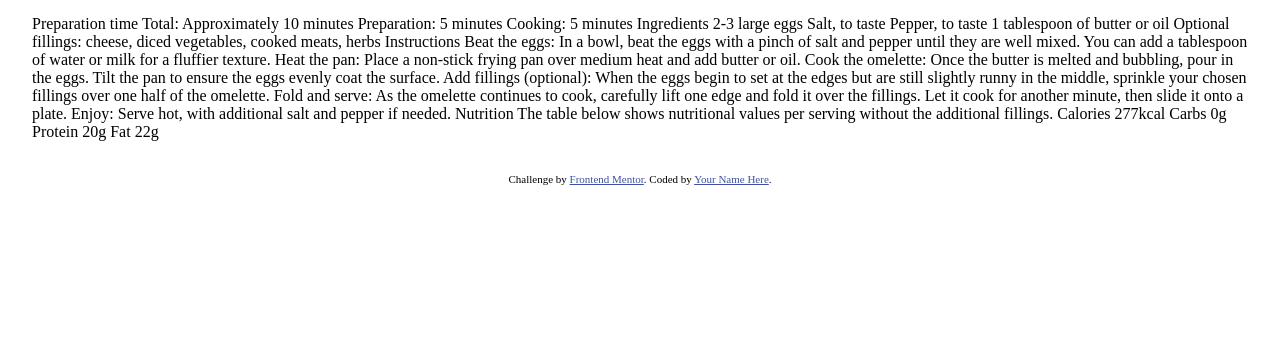
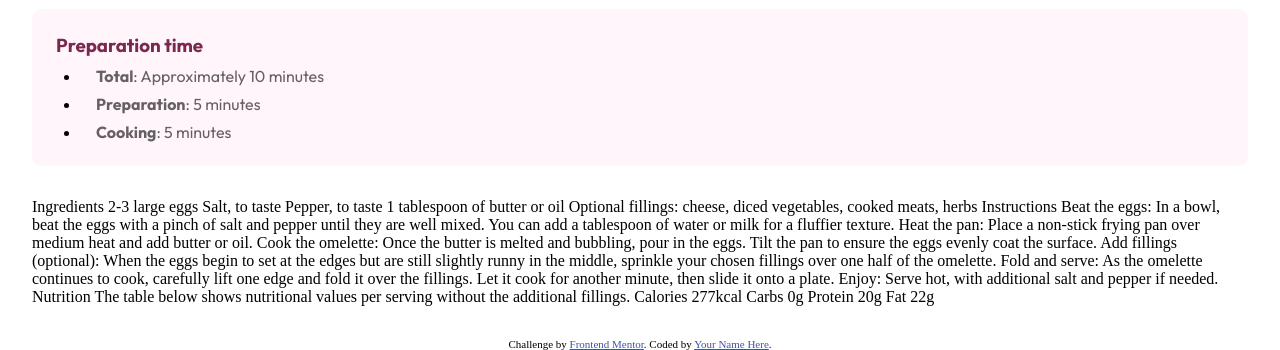
Before and after one commit to Joshdefleur/recipe-page-main, a plain HTML site: page index.html in a window 1280 px wide. Shown: the part 734-1084 px from the top of the page. Before the commit the page ends 919 px from the top, so only its background shows below. Drawn offline with Linux system fonts and the light colour scheme.

Commit message:
prep section

```diff
--- a/index.html
+++ b/index.html
@@ -43,11 +43,17 @@
     <p class="firstp">An easy and quick dish, perfect for any meal. This classic omelette combines beaten eggs cooked
       to perfection, optionally filled with your choice of cheese, vegetables, or meats.</p>
 
-    Preparation time
+      <div class="preperation">
+        <h3>Preparation time</h3>
 
-    Total: Approximately 10 minutes
-    Preparation: 5 minutes
-    Cooking: 5 minutes
+        <ul>
+         <li><p><span class="b">Total</span>: Approximately 10 minutes</p></li>
+          <li><p><span class="b">Preparation</span>: 5 minutes</p></li>
+          <li><p style="margin-bottom: 0;"><span class="b">Cooking</span>: 5 minutes</p></li>
+        </ul>
+
+      </div>
+
 
     Ingredients
 
--- a/styles.css
+++ b/styles.css
@@ -17,6 +17,11 @@ h1{
   font-size: 2.3em;
 }
 
+h3{
+    font-family: "Outfit", sans-serif;
+    font-weight: 700;
+}
+
 img{
     width: 100%;
 }
@@ -29,8 +34,38 @@ img{
 
 .content h1{
     margin-bottom: 0.5em ;
+    line-height: 1;
 }
 
 .firstp{
     margin-bottom: 1.15em;
+    line-height: 1.5;
 }
+
+/* prep */
+
+.preperation{
+    background-color: hsl(330, 100%, 98%);
+    padding: 1.5em;
+    border-radius: 10px;
+    margin-bottom: 2em;
+}
+
+.preperation h3{
+    color: hsl(332, 51%, 32%);
+    margin-bottom: 0.5em;
+}
+
+.preperation ul{
+    margin-left: 1.5em;
+    margin-right: 1em;
+}
+
+li p{
+    margin-left: 1em;
+    margin-bottom: 0.5em;
+}
+
+.b{
+    font-weight: bold;
+}
```
